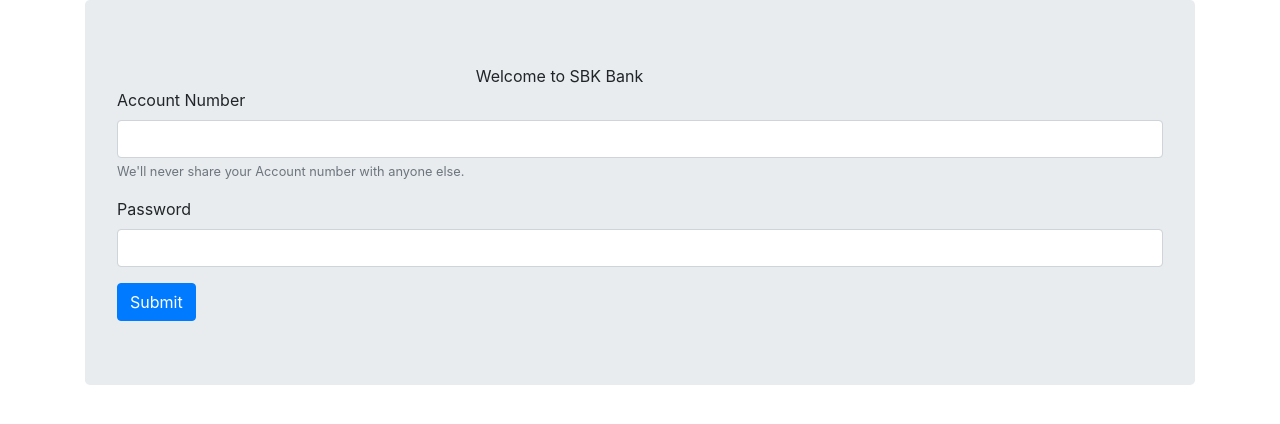
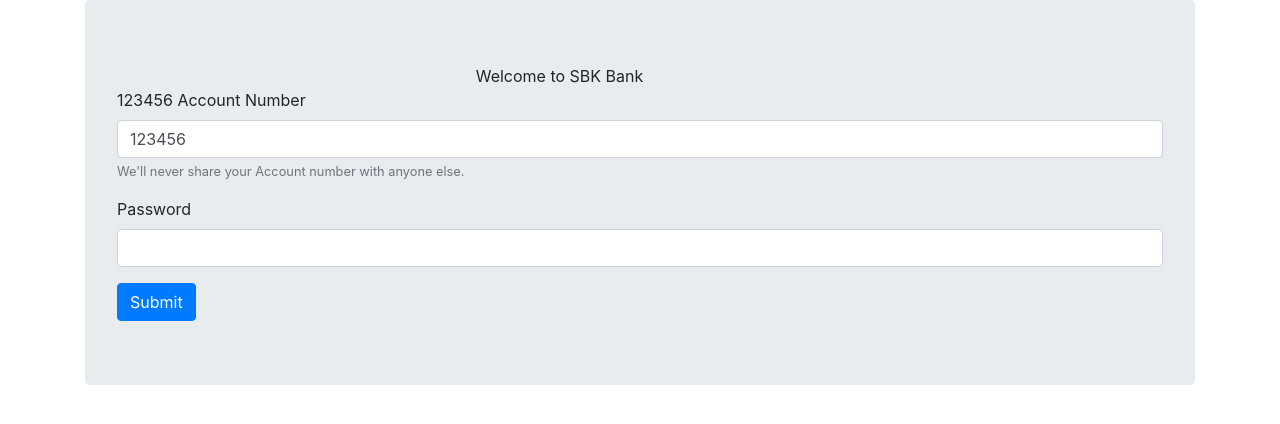
Before and after one commit to leediageorge/new-bankapp23, an Angular app: page / in a window 1280 px wide. Shown: the top 424 px of the page. Built offline with nearby package versions, Linux system fonts and the light colour scheme.

Commit message:
added routing

```diff
--- a/src/app/app-routing.module.ts
+++ b/src/app/app-routing.module.ts
@@ -1,7 +1,16 @@
 import { NgModule } from '@angular/core';
 import { Routes, RouterModule } from '@angular/router';
+import { LoginComponent } from './login/login.component';
+import { DashboardComponent } from './dashboard/dashboard.component';
 
-const routes: Routes = [];
+const routes: Routes = [
+  {
+    path:'', component: LoginComponent,
+  },
+  {
+    path:'dashboard', component: DashboardComponent,
+  }
+];
 
 @NgModule({
   imports: [RouterModule.forRoot(routes)],
--- a/src/app/app.component.html
+++ b/src/app/app.component.html
@@ -1 +1 @@
-<app-login></app-login>
+<router-outlet></router-outlet>
--- a/src/app/app.module.ts
+++ b/src/app/app.module.ts
@@ -5,11 +5,13 @@
 import { AppRoutingModule } from './app-routing.module';
 import { AppComponent } from './app.component';
 import { LoginComponent } from './login/login.component';
+import { DashboardComponent } from './dashboard/dashboard.component';
 
 @NgModule({
   declarations: [
     AppComponent,
-    LoginComponent
+    LoginComponent,
+    DashboardComponent
   ],
   imports: [
     BrowserModule,
--- /dev/null
+++ b/src/app/dashboard/dashboard.component.html
@@ -0,0 +1 @@
+<p>dashboard works!</p>
--- /dev/null
+++ b/src/app/dashboard/dashboard.component.ts
@@ -0,0 +1,15 @@
+import { Component, OnInit } from '@angular/core';
+
+@Component({
+  selector: 'app-dashboard',
+  templateUrl: './dashboard.component.html',
+  styleUrls: ['./dashboard.component.css']
+})
+export class DashboardComponent implements OnInit {
+
+  constructor() { }
+
+  ngOnInit(): void {
+  }
+
+}
--- a/src/app/login/login.component.html
+++ b/src/app/login/login.component.html
@@ -9,6 +9,7 @@
             <div class="col">
                 <form>
                     <div class="form-group">
+                        {{ acno }}
                         <label for="acno">Account Number</label>
                         <input [(ngModel)]="acno" name="acnotest" type="text" class="form-control" id="acno" aria-describedby="emailHelp">
                         <small id="emailHelp" class="form-text text-muted">We'll never share your Account number with
--- a/src/app/login/login.component.ts
+++ b/src/app/login/login.component.ts
@@ -13,7 +13,7 @@
     1004:{name:"user4", acno:1004, pin:4567, password:'userfour', balance:4000},
     1005:{name:"user5", acno:1005, pin:5678, password:'userfive', balance:5000},
   }
-  acno="";
+  acno="123456";
   pwd="";
   constructor() { }
 
```
Also changed, not shown: src/app/dashboard/dashboard.component.css (added), 1 other file (tests, documents, lock files or other folders).
